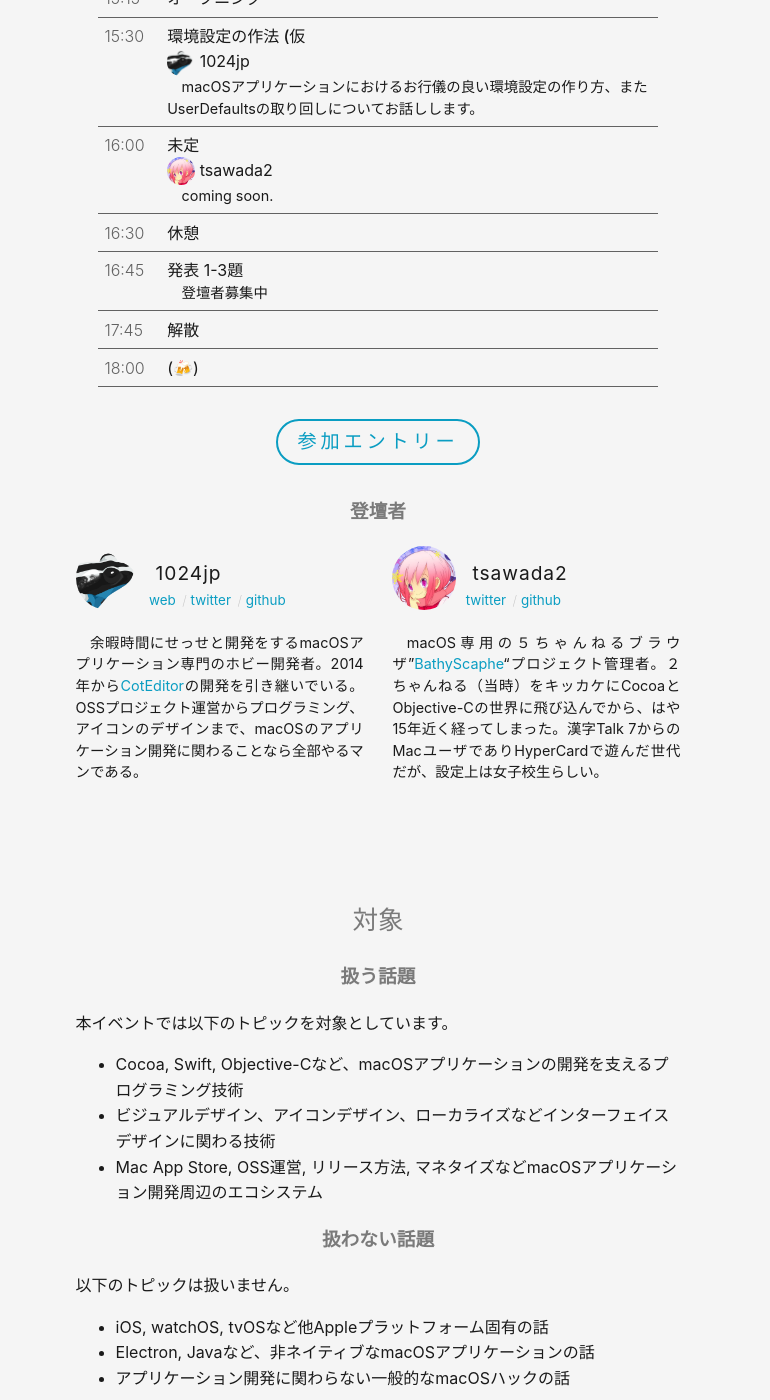
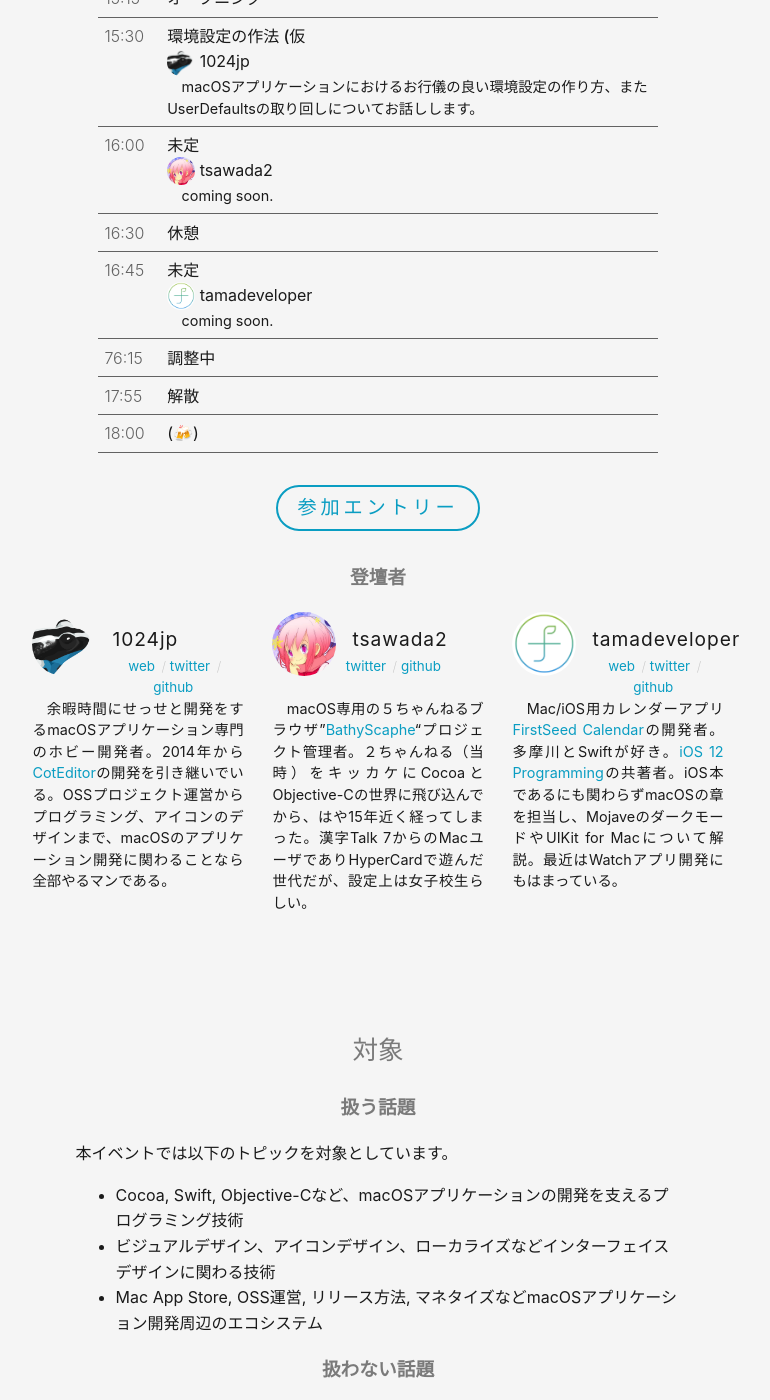
Before and after one commit to macOS-native/macos-native.github.io, a Jekyll site: the page built from index.md, in a window 1280 px wide and 1400 px high, scrolled down 891 px. Shown: the whole window, without its empty margins (262-1032 px from the left). Built offline with Jekyll 4.4.1, drawn with Linux system fonts in a browser that asks for light colours.

Commit message:
Add tamadeveloper’s profile

```diff
--- a/_data/events.yml
+++ b/_data/events.yml
@@ -27,10 +27,15 @@ symposium_02:
     - time: "16:30"
       title: "休憩"
     - time: "16:45"
-      title: "発表 1-3題"
+      title: "未定"
+      presenter:
+        name: tamadeveloper
+        avatar: tamadeveloper
       description: |
-        登壇者募集中
-    - time: "17:45"
+        coming soon.
+    - time: "76:15"
+      title: "調整中"
+    - time: "17:55"
       title: "解散"
     - time: "18:00"
       title: "(🍻)"
--- a/_data/members.yml
+++ b/_data/members.yml
@@ -31,3 +31,10 @@ tsawada2:
   github: tsawada2
   twitter: tsawada2
   bio: macOS専用の５ちゃんねるブラウザ"[BathyScaphe](https://bathyscaphe.bitbucket.io)"プロジェクト管理者。２ちゃんねる（当時）をキッカケにCocoaとObjective-Cの世界に飛び込んでから、はや15年近く経ってしまった。漢字Talk 7からのMacユーザでありHyperCardで遊んだ世代だが、設定上は女子校生らしい。
+
+tamadeveloper:
+  name: tamadeveloper
+  github: kazushi-oenoki
+  twitter: tamadeveloper
+  web: https://tamablog.firstseed.io
+  bio: Mac/iOS用カレンダーアプリ[FirstSeed Calendar](https://firstseed.io/jp/)の開発者。多摩川とSwiftが好き。[iOS 12 Programming](https://peaks.cc/iOS12 )の共著者。iOS本であるにも関わらずmacOSの章を担当し、MojaveのダークモードやUIKit for Macについて解説。最近はWatchアプリ開発にもはまっている。
--- a/index.md
+++ b/index.md
@@ -19,6 +19,7 @@ title: macOS native
 <div class="member">
 {% include profile.html param="1024jp" %}
 {% include profile.html param="tsawada2" %}
+{% include profile.html param="tamadeveloper" %}
 </div>
 
 
```
Also changed, not shown: assets/img/avatars/tamadeveloper.png (added).
